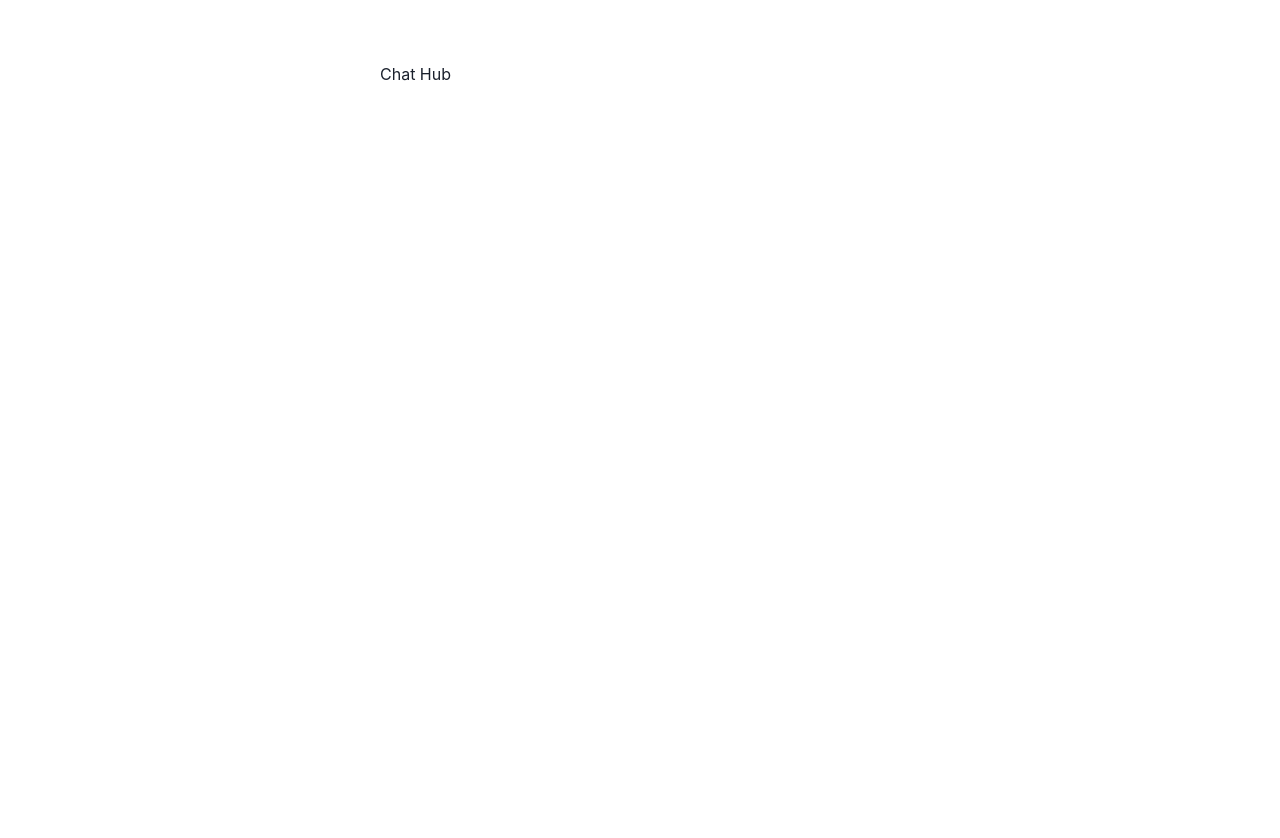
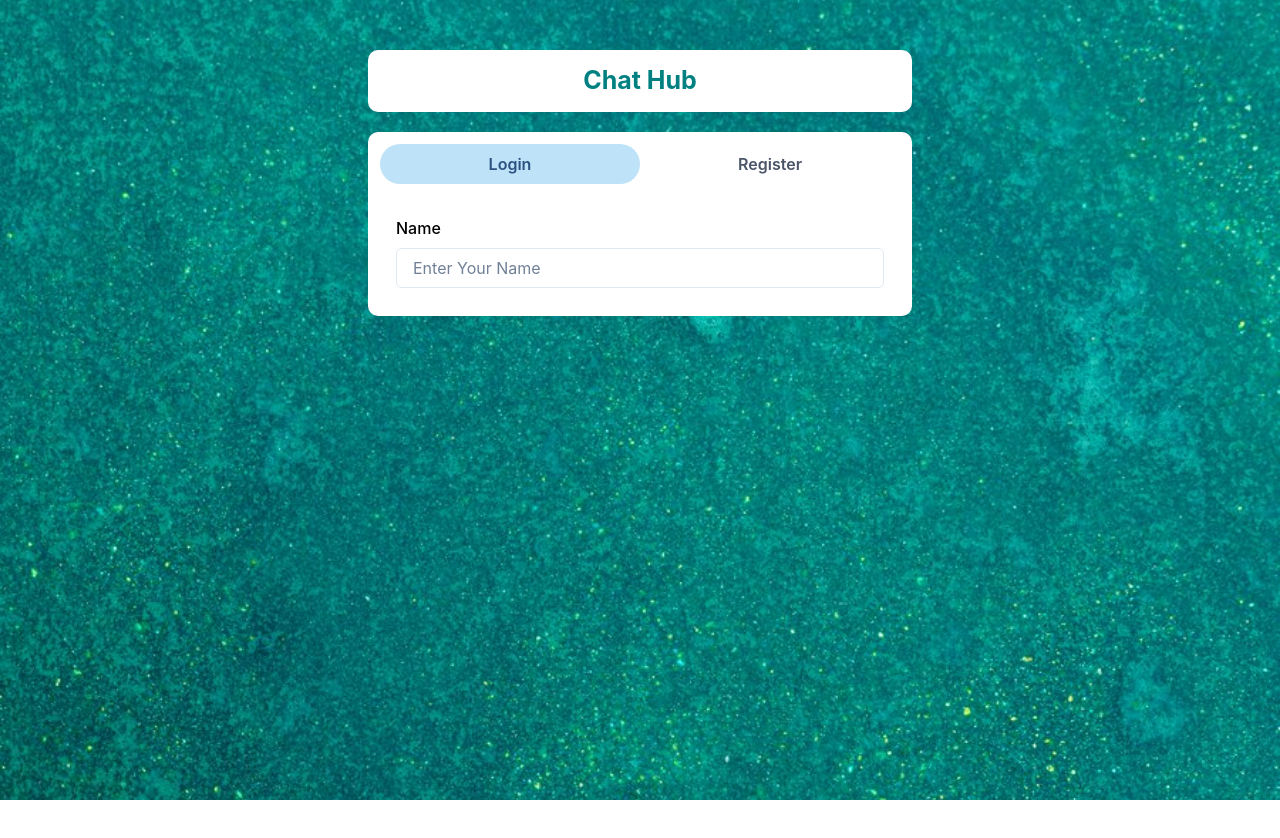
Before and after one commit to Shubhcyb2611/mern-chat-app, a React (Create React App) app in the folder client/: page / in a window 1280 px wide. Shown: the top 838 px of the page. After the commit the page ends 800 px from the top, so only its background shows below. Built offline with nearby package versions, Linux system fonts and the light colour scheme.

Commit message:
feat:sign up component added

```diff
--- a/client/src/App.css
+++ b/client/src/App.css
@@ -1,8 +1,9 @@
 @import url("https://fonts.googleapis.com/css2?family=Roboto+Slab:wght@100..900&family=Roboto:ital,wght@0,100;0,300;0,400;0,500;0,700;0,900;1,100;1,300;1,400;1,500;1,700;1,900&family=Work+Sans:ital,wght@0,100..900;1,100..900&display=swap");
-
 .App {
-  min-block-size: 100vh;
-  /* background: url("./background-2.jpg"); */
+  min-height: 100vh;
+  display: flex;
+  background-image: url("./background-2.jpg");
+  background-position: center;
   background-size: cover;
-  background-position: center;
+  color: black;
 }
--- /dev/null
+++ b/client/src/Components/Authentication/Login.js
@@ -0,0 +1,21 @@
+import { FormControl, FormLabel, Input, VStack } from "@chakra-ui/react";
+import React, { useState } from "react";
+
+const Login = () => {
+  const [name, setName] = useState();
+  const [password, setPassword] = useState();
+
+  return (
+    <VStack spacing={"5px"}>
+      <FormControl>
+        <FormLabel>Name</FormLabel>
+        <Input
+          placeholder="Enter Your Name"
+          onChange={(e) => setName(e.target.value)}
+        />
+      </FormControl>
+    </VStack>
+  );
+};
+
+export default Login;
--- /dev/null
+++ b/client/src/Components/Authentication/Signup.js
@@ -0,0 +1,91 @@
+import {
+  Button,
+  FormControl,
+  FormLabel,
+  Input,
+  InputGroup,
+  InputRightElement,
+  VStack,
+} from "@chakra-ui/react";
+import React, { useState } from "react";
+
+const Signup = () => {
+  const [show, setShow] = useState();
+  const [name, setName] = useState();
+  const [email, setEmail] = useState();
+  const [password, setPassword] = useState();
+  const [confirmPassword, setConfirmPassword] = useState();
+  const [pic, setPic] = useState();
+
+  const handleClick = () => setShow(!show);
+
+  const postDetails = (pics) => {};
+
+  return (
+    <VStack spacing={"5px"}>
+      <FormControl id="name" isRequired>
+        <FormLabel>Name</FormLabel>
+        <Input
+          placeholder="Enter Your Name"
+          onChange={(e) => setName(e.target.value)}
+        />
+      </FormControl>
+
+      <FormControl id="email" isRequired>
+        <FormLabel>Email</FormLabel>
+        <Input
+          placeholder="Enter Your Email"
+          onChange={(e) => setEmail(e.target.value)}
+        />
+      </FormControl>
+
+      <FormControl id="password" isRequired>
+        <FormLabel>Password</FormLabel>
+        <InputGroup>
+          <Input
+            type={show ? "text" : "password"}
+            placeholder="Enter Your Password"
+            onChange={(e) => setPassword(e.target.value)}
+          />
+          <InputRightElement width={"4.5rem"}>
+            <Button h="1.75rem" size={"sm"} onClick={handleClick}>
+              {show ? "Hide" : "Show"}
+            </Button>
+          </InputRightElement>
+        </InputGroup>
+      </FormControl>
+
+      <FormControl id="password" isRequired>
+        <FormLabel>Confirm Password</FormLabel>
+        <InputGroup>
+          <Input
+            type={show ? "text" : "password"}
+            placeholder="Confirm Your password "
+            onChange={(e) => setConfirmPassword(e.target.value)}
+          />
+          <InputRightElement width={"4.5rem"}>
+            <Button h="1.75rem" size={"sm"} onClick={handleClick}>
+              {show ? "Hide" : "Show"}
+            </Button>
+          </InputRightElement>
+        </InputGroup>
+      </FormControl>
+
+      <FormControl id="pic">
+        <FormLabel>Upload Your Picture</FormLabel>
+        <Input
+          type="file"
+          p={"1.5"}
+          accept="image/*"
+          onChange={(e) => postDetails(e.target.files[0])}
+        />
+      </FormControl>
+
+      <Button colorScheme="teal" width={"100%"} marginBlockStart={"25px"}>
+        Sign Up
+      </Button>
+    </VStack>
+  );
+};
+
+export default Signup;
--- /dev/null
+++ b/client/src/Components/index.js
@@ -0,0 +1,2 @@
+export * from "./Authentication/Login";
+export * from "./Authentication/Signup";
--- a/client/src/Pages/Homepage.js
+++ b/client/src/Pages/Homepage.js
@@ -1,5 +1,16 @@
-import { Box, Container, Text } from "@chakra-ui/react";
+import {
+  Box,
+  Container,
+  Text,
+  Tabs,
+  TabList,
+  TabPanels,
+  Tab,
+  TabPanel,
+} from "@chakra-ui/react";
 import React from "react";
+import Login from "../Components/Authentication/Login";
+import Signup from "../Components/Authentication/Signup";
 
 const Homepage = () => {
   return (
@@ -11,8 +22,41 @@
         marginBlockStart={"50px"}
         inlineSize={"100%"}
         bg={"white"}
+        borderRadius={"10px"}
       >
-        <Text>Chat Hub</Text>
+        <Text
+          fontFamily={""}
+          fontSize={"25px"}
+          fontWeight={"700"}
+          textAlign={"center"}
+          color={"teal "}
+        >
+          Chat Hub
+        </Text>
+      </Box>
+      <Box
+        d="flex"
+        justifyContent="center"
+        p={3}
+        marginBlockStart={"20px"}
+        inlineSize={"100%"}
+        bg={"white"}
+        borderRadius={"10px"}
+      >
+        <Tabs variant="soft-rounded">
+          <TabList marginBottom={"1em"}>
+            <Tab width={"50%"}>Login</Tab>
+            <Tab width={"50%"}>Register</Tab>
+          </TabList>
+          <TabPanels>
+            <TabPanel>
+              <Login />
+            </TabPanel>
+            <TabPanel>
+              <Signup />
+            </TabPanel>
+          </TabPanels>
+        </Tabs>
       </Box>
     </Container>
   );
--- a/client/src/index.css
+++ b/client/src/index.css
@@ -1,3 +1,3 @@
 .body {
-  background: url("./background-2.jpg");
+  background: black;
 }
```
